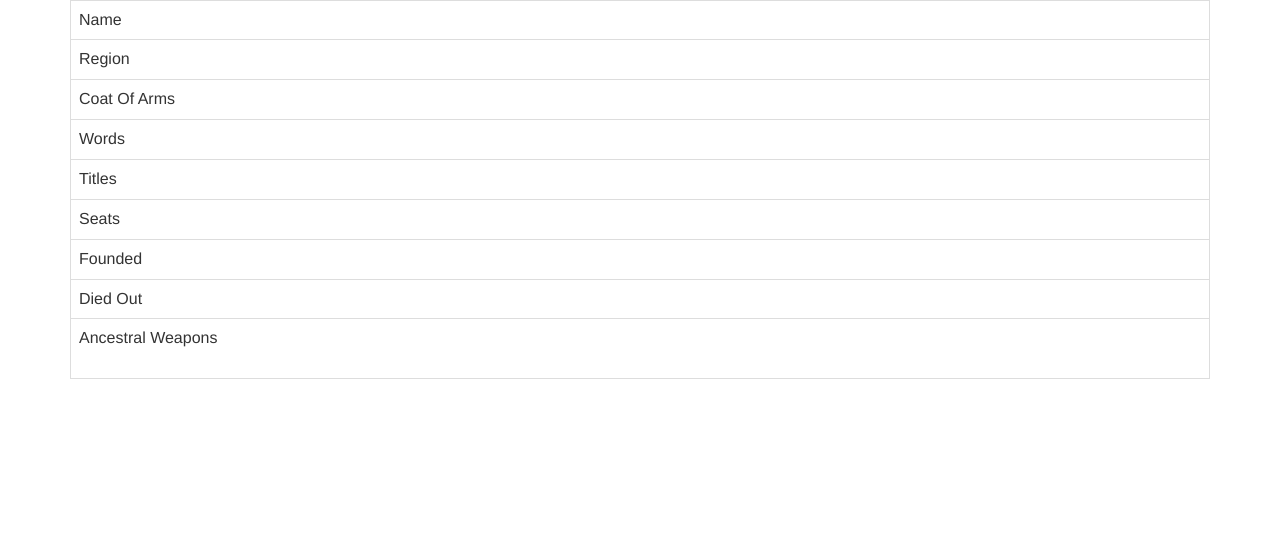
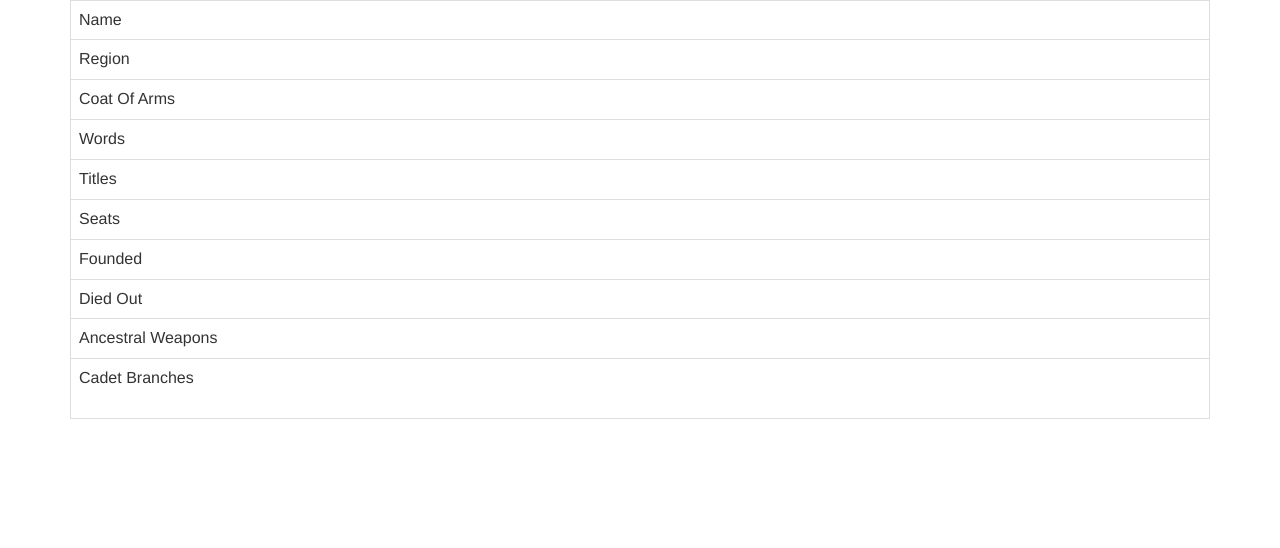
Before and after one commit to AndersonC96/Game-Of-Thrones_PHP, a PHP site: page /house_details.php in a window 1280 px wide. Shown: the part 113-661 px from the top of the page. Run offline with PHP 8.4, Linux system fonts and the light colour scheme; data that the repository does not hold is empty.

Commit message:
Update house_details.php

```diff
--- a/house_details.php
+++ b/house_details.php
@@ -40,6 +40,7 @@
                         echo "<tr><td>Founded</td><td>".$json["founded"]."</td></tr>";
                         echo "<tr><td>Died Out</td><td>".$json["diedOut"]."</td></tr>";
                         echo "<tr><td>Ancestral Weapons</td><td>".implode(", ",$json["ancestralWeapons"])."</td></tr>";
+                        echo "<tr><td>Cadet Branches</td><td>".implode(", ",$json["cadetBranches"])."</td></tr>";
                     ?>
                 </table>
             </div>
```
